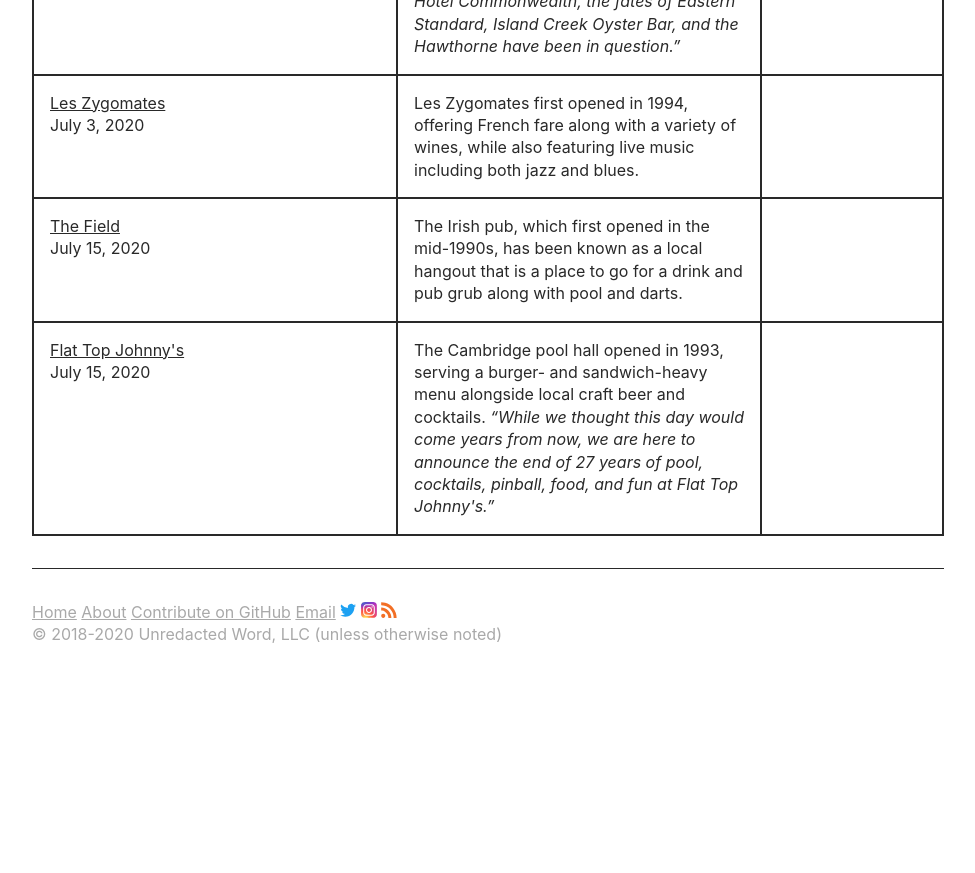
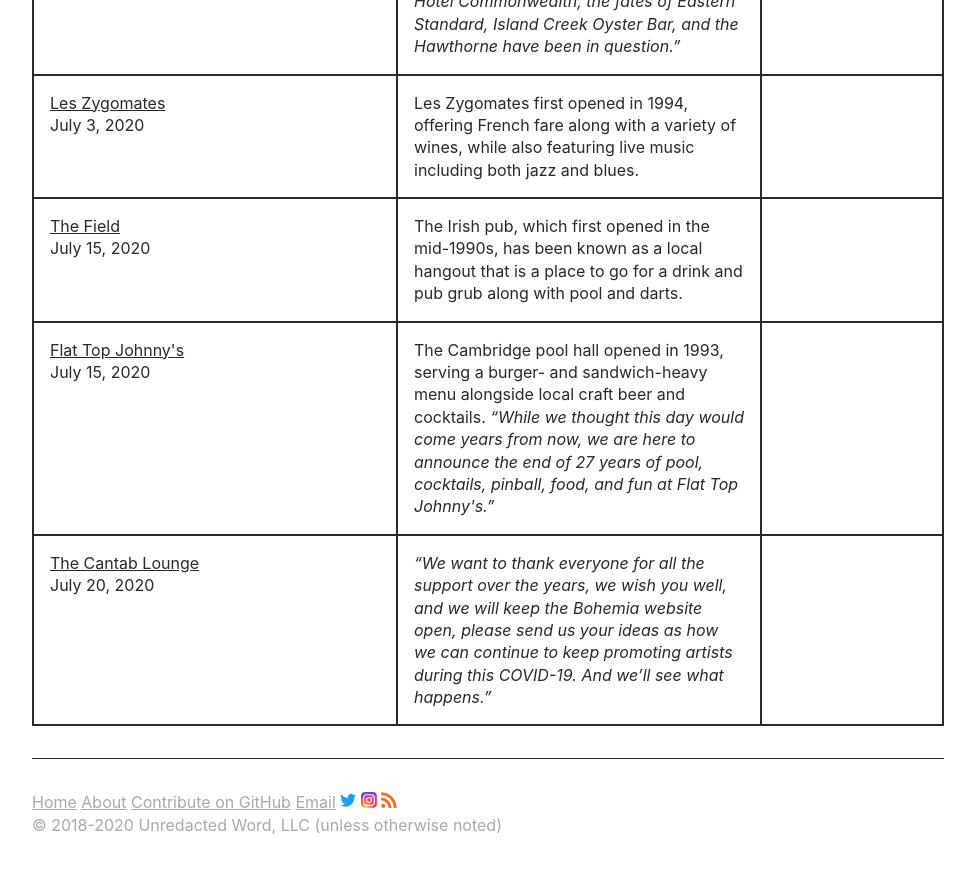
Before and after one commit to unredacted-word/katamari-restaurants, a Jekyll site: the page built from index.md, in a window 1280 px wide and 900 px high, scrolled down 4141 px. Shown: the top 873 px of the window, without its empty margins (152-1127 px from the left). Built offline with Jekyll 4.4.1, drawn with Linux system fonts in a browser that asks for light colours; before the commit the page ends 4851 px from its top, so only the background shows below that.

Commit message:
cantab lounge

```diff
--- a/_data/companies.yml
+++ b/_data/companies.yml
@@ -177,3 +177,13 @@ flattop:
     <q>While we thought this day would come years from now, we are here to announce
     the end of 27 years of pool, cocktails, pinball, food, and fun at Flat Top
     Johnny's.</q>
+
+cantab:
+  name: "The Cantab Lounge"
+  date: 2020-07-20 20:08:00
+  url: https://www.boston.com/food/restaurants/2020/07/20/the-cantab-lounge-up-for-sale
+  notes: >
+    <q>We want to thank everyone for all the support over the years, we wish you
+    well, and we will keep the Bohemia website open, please send us your ideas
+    as how we can continue to keep promoting artists during this COVID-19.
+    And we’ll see what happens.</q>
```
